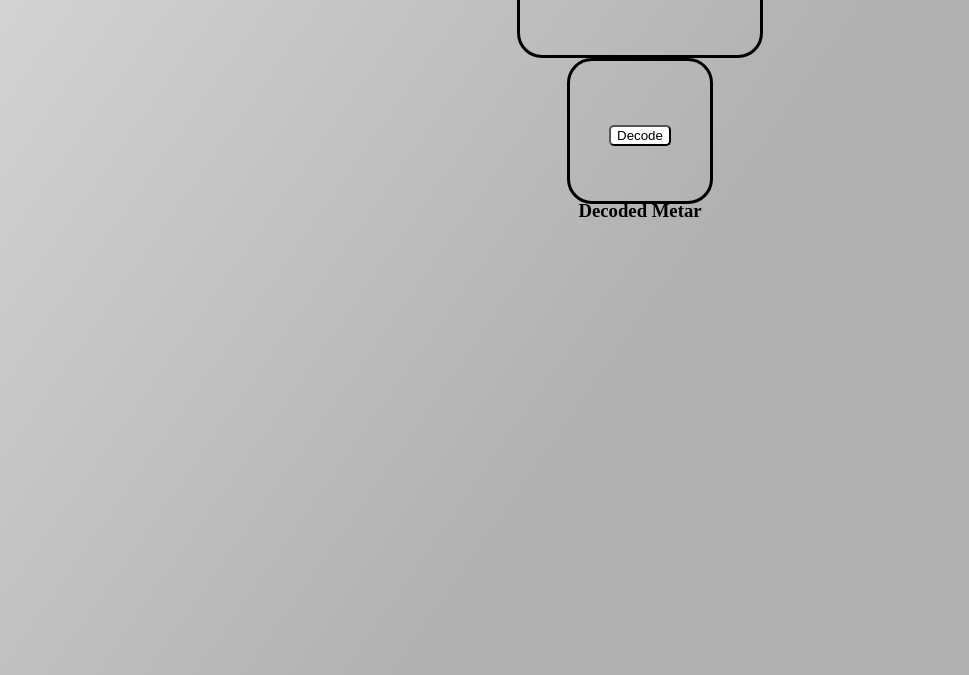
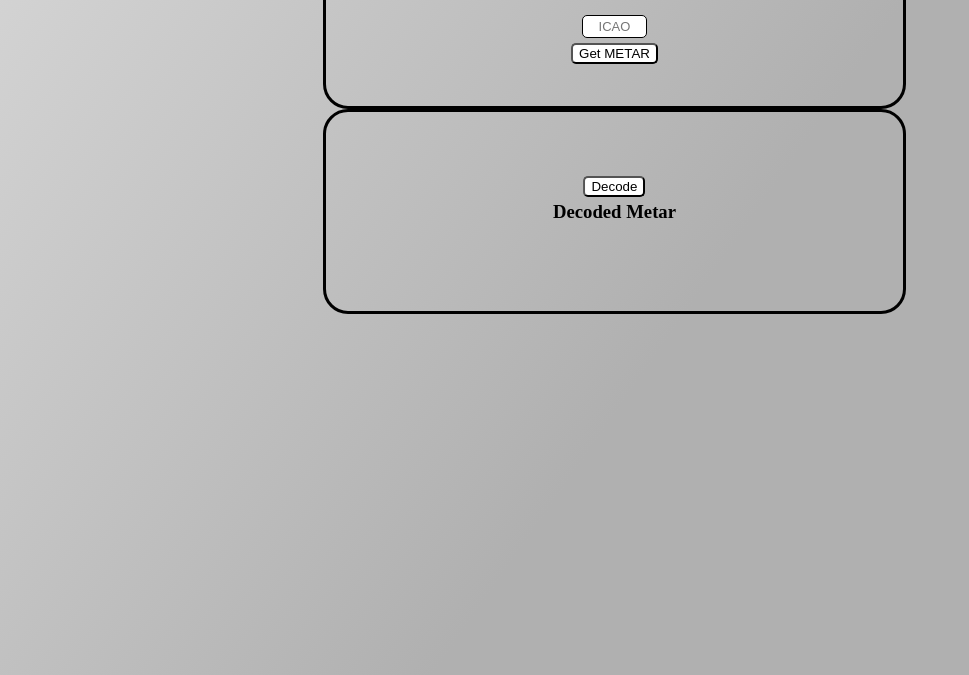
Before and after one commit to fltplnn/fltplnn.github.io, a plain HTML site: page index.html in a window 1280 px wide. Shown: the part 125-800 px from the top of the page, without its empty margins (0-969 px from the left). Drawn offline with Linux system fonts and the light colour scheme.

Commit message:
Update styles.css

```diff
--- a/styles.css
+++ b/styles.css
@@ -4,7 +4,6 @@
 }
 
 * {
-  margin: 0;
   box-sizing: border-box;
 }
 
@@ -47,9 +46,25 @@ background: linear-gradient(125deg, #d6d6d6 0%, #b0b0b0 54%);
   }
   #metarGrabber {
     grid-area: 2 / 1 / span 1 / span 3;
+    width: 100%;
   }
   #metarDecoded {
     grid-area: 3 / 1 / span 1 / span 3;
+    width: 100%;
+  }
+}
+
+@media only screen and (min-width: 600px) {
+  .title {
+    grid-area: 1 / span 3;
+  }
+  #metarGrabber {
+    grid-area: 2 / 2 / span 1 / span 1;
+    width: 100%;
+  }
+  #metarDecoded {
+    grid-area: 3 / 2 / span 1 / span 1;
+    width: 100%;
   }
 }
 
@@ -113,8 +128,5 @@ background: linear-gradient(125deg, #d6d6d6 0%, #b0b0b0 54%);
 
 #decodeMetarTitle {
   text-align: center;
-  position: absolute;
-  left: 50%;
-  transform: translateX(-50%);
   top: 325px;
 }
```
